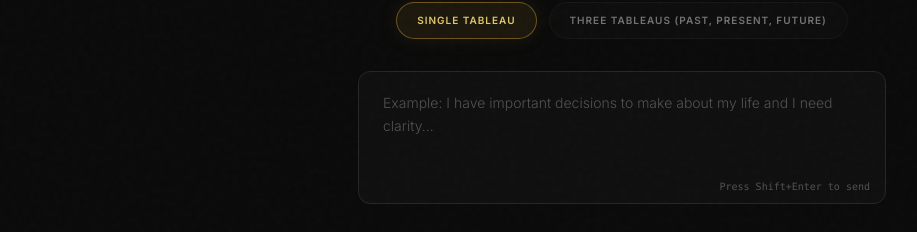
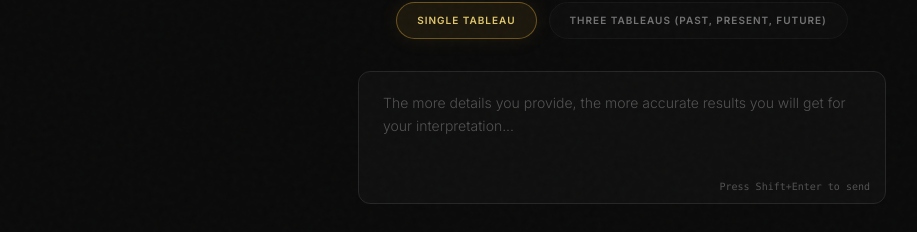
Before and after one commit to degerkaybi/reading-the-panorama, a Next.js app: page /reading in a window 1280 px wide. Shown: the part 359-591 px from the top of the page, without its empty margins (18-935 px from the left). Built offline with nearby package versions, Linux system fonts and the light colour scheme.

Commit message:
feat: implement reading flow page with question input and tableau selection states

```diff
--- a/app/reading/page.tsx
+++ b/app/reading/page.tsx
@@ -265,7 +265,7 @@ export default function ReadingFlowPage() {
                     }
                   }}
                   rows={4}
-                  placeholder="Example: I have important decisions to make about my life and I need clarity..."
+                  placeholder="The more details you provide, the more accurate results you will get for your interpretation..."
                   className="w-full px-6 py-5 bg-neutral-900/40 hover:bg-neutral-900/60 focus:bg-neutral-900/80 rounded-xl border border-neutral-800 focus:border-gold-500/50 focus:ring-0 focus:outline-none text-neutral-200 text-sm font-light leading-relaxed placeholder-neutral-600 transition-all duration-300 resize-none"
                 />
                 <div className="absolute bottom-4 right-4 text-[10px] font-mono text-neutral-600">
```
